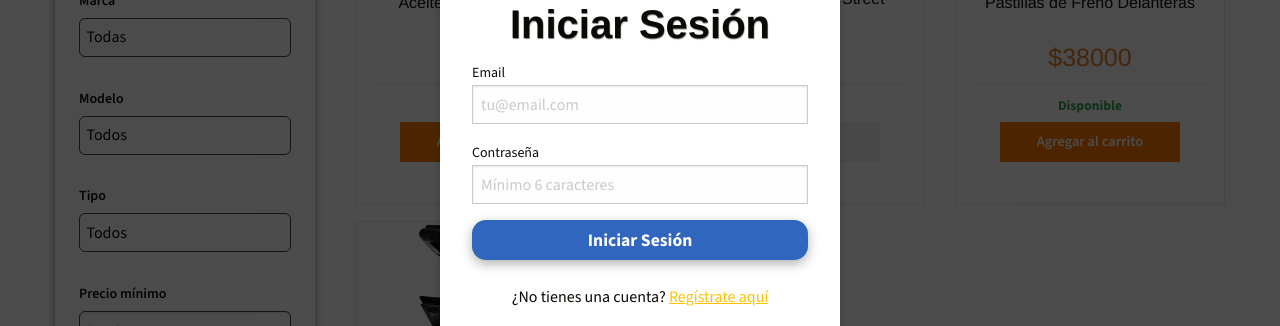
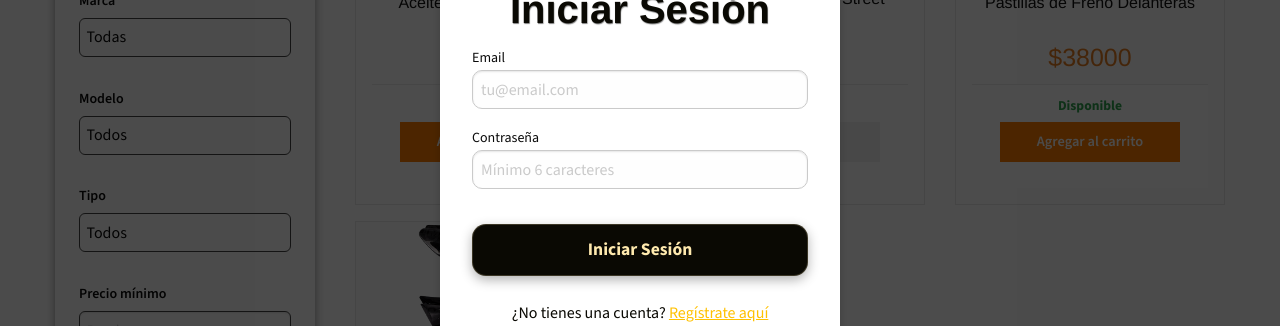
Before and after one commit to SebastianGutC/WebPage_TallerdeMotos, a React (Vite) app: page /repuestos in a window 1280 px wide. Both pictures are taken after a click on the button "Iniciar Sesión". Shown: the part 239-565 px from the top of the page. Built offline with nearby package versions, Linux system fonts and the light colour scheme; some icons are missing.

Commit message:
Se realizo el cambio de color

```diff
--- a/src/pages/Login/LoginModal.jsx
+++ b/src/pages/Login/LoginModal.jsx
@@ -106,7 +106,7 @@ const LoginModal = ({ isOpen, onClose, openRegisterModal }) => {
             value={formData.email}
             onChange={handleChange}
             placeholder="tu@email.com"
-            className="input"
+            className="login-input"
           />
 
           <label className="form-label">Contraseña</label>
@@ -116,10 +116,10 @@ const LoginModal = ({ isOpen, onClose, openRegisterModal }) => {
             value={formData.password}
             onChange={handleChange}
             placeholder="Mínimo 6 caracteres"
-            className="input"
+            className="login-input"
           />
 
-          <button type="submit" className="button-custom">
+          <button type="submit" className="login-button">
             Iniciar Sesión
           </button>
         </form>
--- a/src/pages/Login/login.css
+++ b/src/pages/Login/login.css
@@ -202,25 +202,41 @@
   cursor: pointer;
 }
 
-.input {
+.login-input {
   width: 100%;
   margin-bottom: 1rem;
   padding: 0.6rem;
-  border-radius: 6px;
+  border-radius: 10px !important;
   border: 1px solid #ccc;
 }
 
-.button-custom {
+.login-button {
+  background-color: #0A0903;
+  color: #FFEAAE;
+  padding: 1rem;
+  border: 1px solid rgba(255, 234, 174, 0.2);
+  font-size: 1.1rem;
+  font-weight: bold;
+  margin-top: 1.2rem;
+  transition: background-color 0.3s ease, transform 0.2s ease, box-shadow 0.3s ease;
+  cursor: pointer;
   width: 100%;
-  background-color: #3066be;
-  color: white;
-  border: none;
-  border-radius: 6px;
-  padding: 0.7rem;
-  cursor: pointer;
-  transition: background-color 0.2s;
+  border-radius: 14px !important;
+  box-shadow: 0 4px 12px rgba(0, 0, 0, 0.3);
 }
 
-.button-custom:hover {
-  background-color: #090c9b;
+.login-button:hover:not(:disabled) {
+  background-color: #FFC100;
+  color: #0A0903;
+  transform: translateY(-2px);
+  border: 1px solid rgba(255, 193, 0, 0.5);
+  box-shadow: 0 8px 25px rgba(255, 193, 0, 0.3);
 }
+
+.login-button:disabled {
+  background-color: #f0e9e9;
+  color: #0A0903;
+  cursor: not-allowed;
+  border: 1px solid rgba(0, 0, 0, 0.1);
+  box-shadow: none;
+}
--- a/src/pages/Register/register.css
+++ b/src/pages/Register/register.css
@@ -64,14 +64,11 @@
 
 /* === Campos de entrada === */
 .register-input {
-  background-color: #f0e9e9 !important;
-  color: #0A0903 !important;
-  border: 2px solid #0A0903 !important;
-  border-radius: 4px;
-  padding: 0.75rem;
-  font-size: 1rem;
   width: 100%;
-  box-sizing: border-box;
+  margin-bottom: 1rem;
+  padding: 0.6rem;
+  border-radius: 10px !important;
+  border: 1px solid #ccc;
   transition: border-color 0.3s ease, box-shadow 0.3s ease;
 }
 
```
